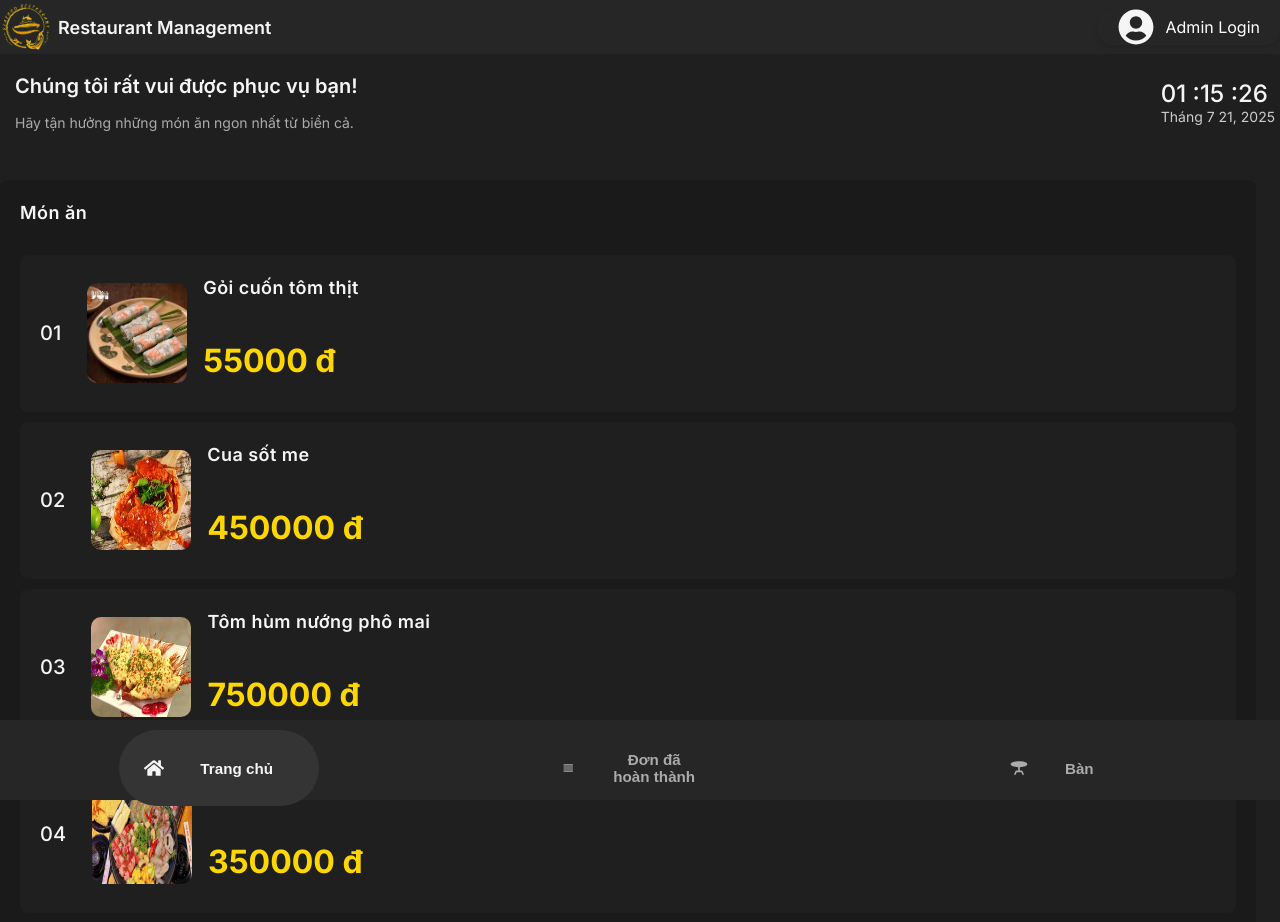
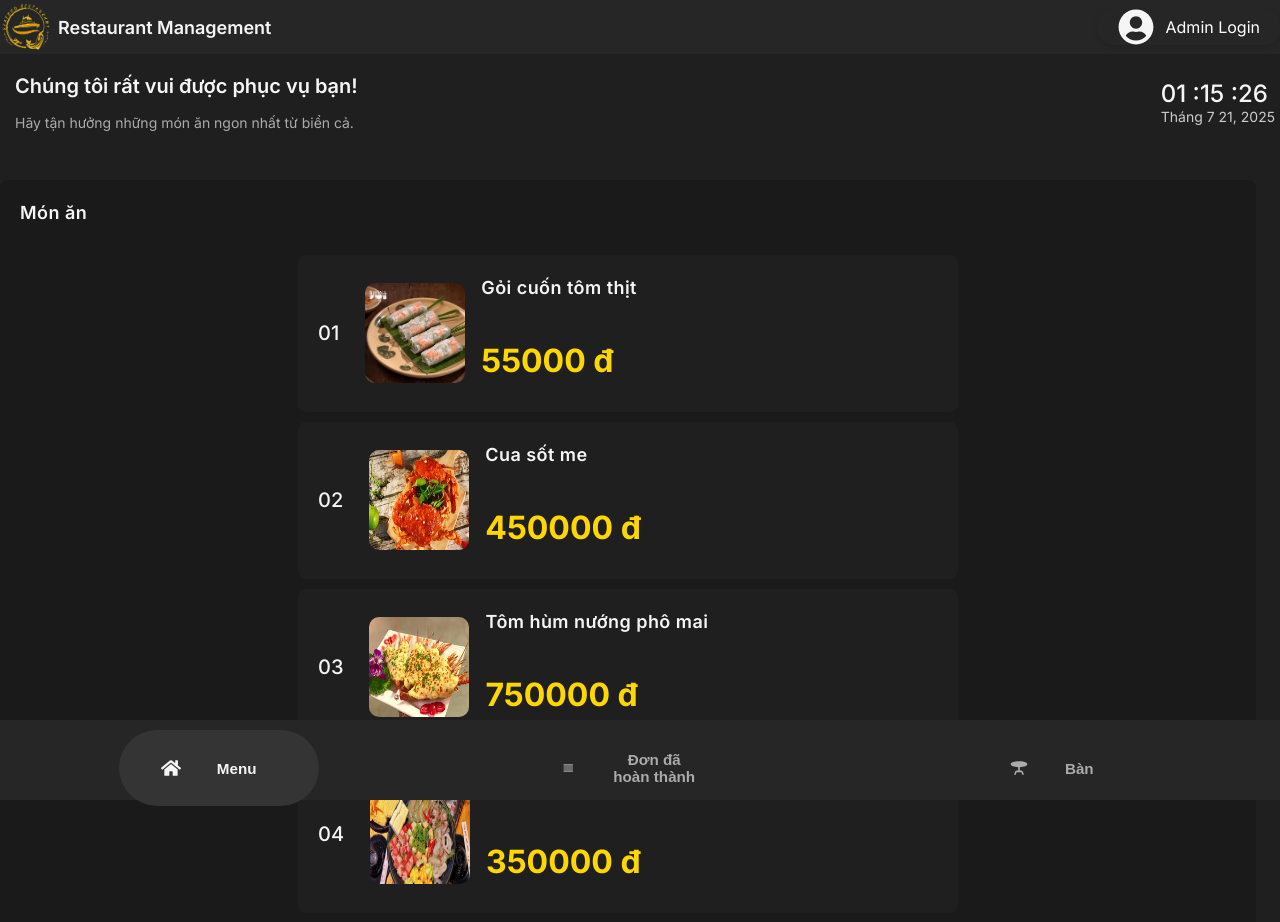
Before and after one commit to l22lvip/Restaurant_SeaFood_-Management, a React (Create React App) app: page / in a window 1280 px wide. Shown: the top 922 px of the page. Built offline with nearby package versions, Linux system fonts and the light colour scheme; data requests are answered from the project's data file.

Commit message:
chore: change nav ui

```diff
--- a/src/components/home/PopularDishes.js
+++ b/src/components/home/PopularDishes.js
@@ -21,7 +21,7 @@ const PopularDishes = () => {
                     {/* <a href='/' className='view-all'>View All</a> */}
                 </Row>
 
-                <Row className='popular-dishes-list' style={{}}>
+                <Row className='popular-dishes-list' style={{width: '700px', margin : 'auto'}}>
                     {
                         popularDishes.map((dish)=>{
                             return (
--- a/src/components/shared/BottomNav.js
+++ b/src/components/shared/BottomNav.js
@@ -27,7 +27,7 @@ const BottomNav = () => {
           onClick={() => navigate('/')}
         >
           <FaHome className="icon" size={20} />
-          <p>Trang chủ</p>
+          <p>Menu</p>
         </button>
         <button
           className={`nav-button ${isActive('/completed-orders') ? 'active' : ''}`}
```
